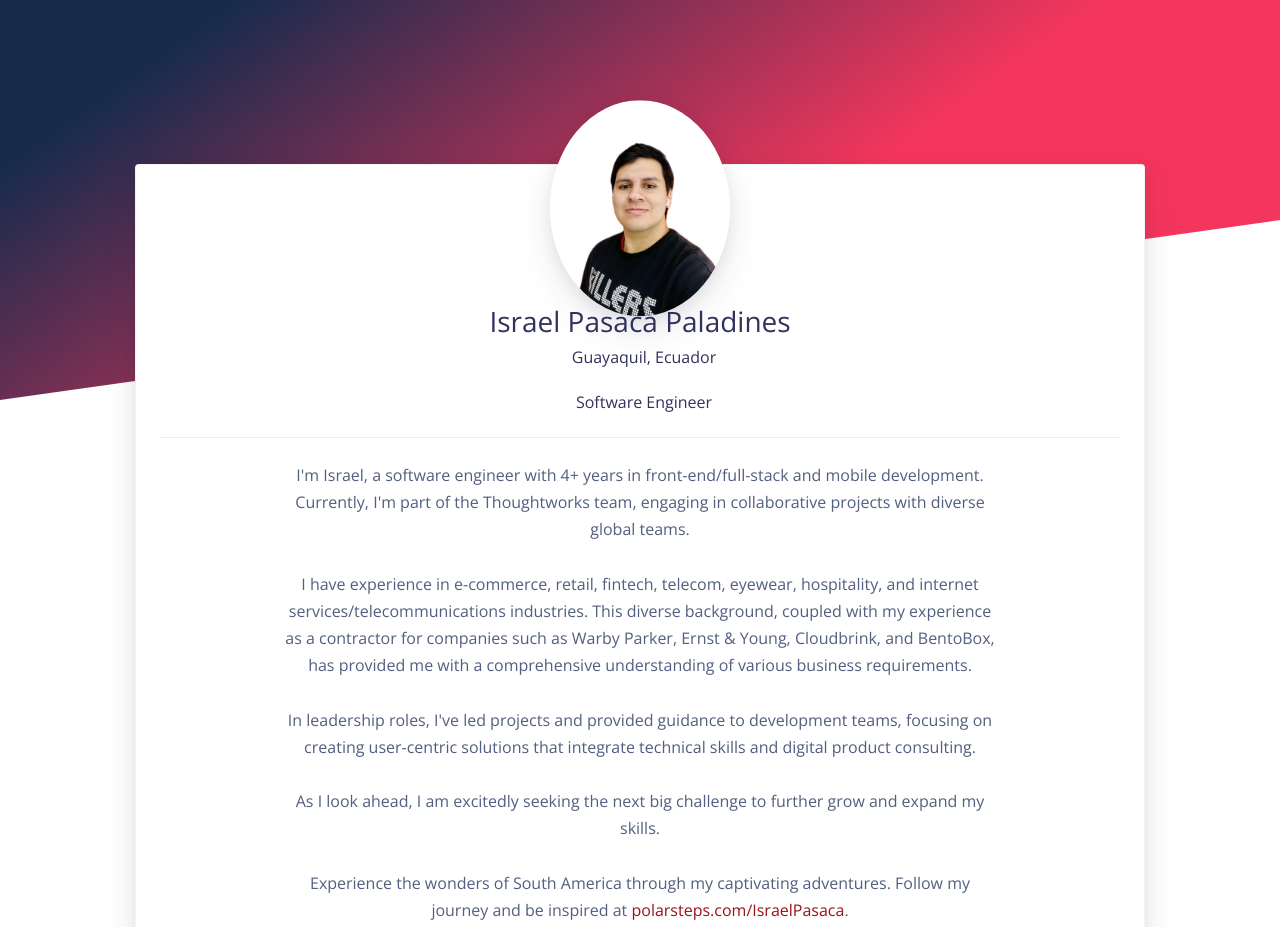
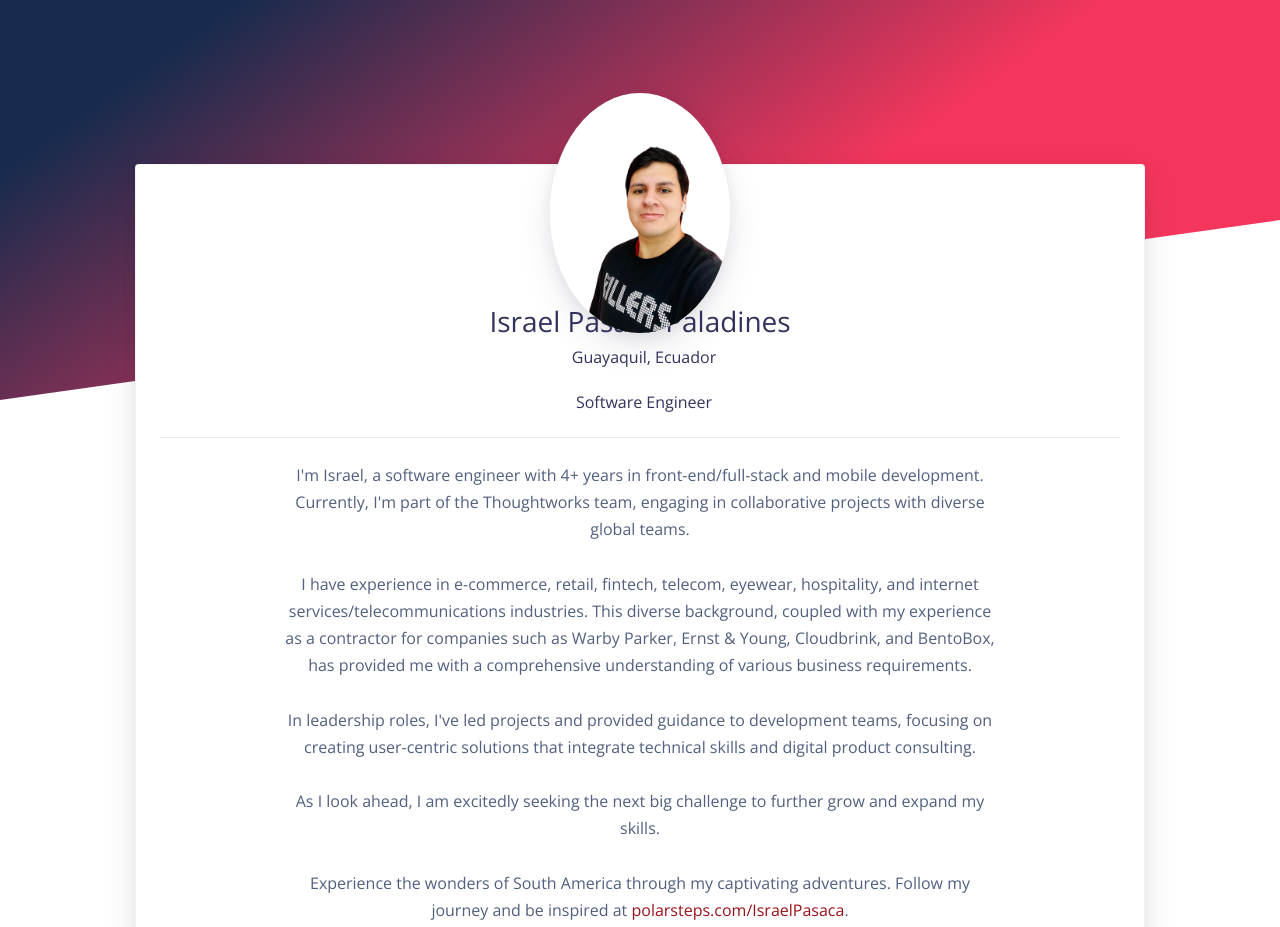
Before and after one commit to eduardisrael/eduardisrael.github.io, a website: page index.html in a window 1280 px wide. Shown: the top 927 px of the page. Drawn offline with nearby package versions, Linux system fonts and the light colour scheme.

Commit message:
Update index.html

```diff
--- a/index.html
+++ b/index.html
@@ -27,7 +27,7 @@
               <div class="col-lg order-lg">
                 <div class="card-profile-image">
                   <a href="#">
-                    <img src="./img/IMG_0526.jpg" class="rounded-circle">
+                    <img src="./img/test_profile.jpeg" class="rounded-circle">
                   </a>
                 </div>
               </div>
```
